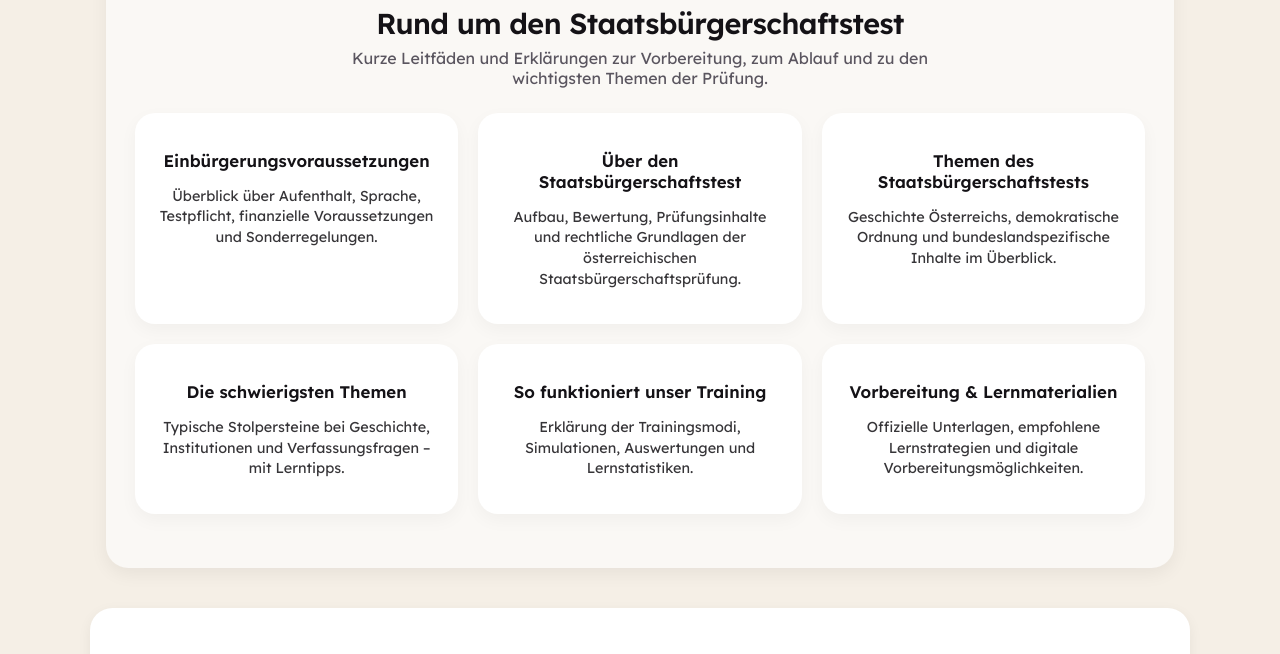
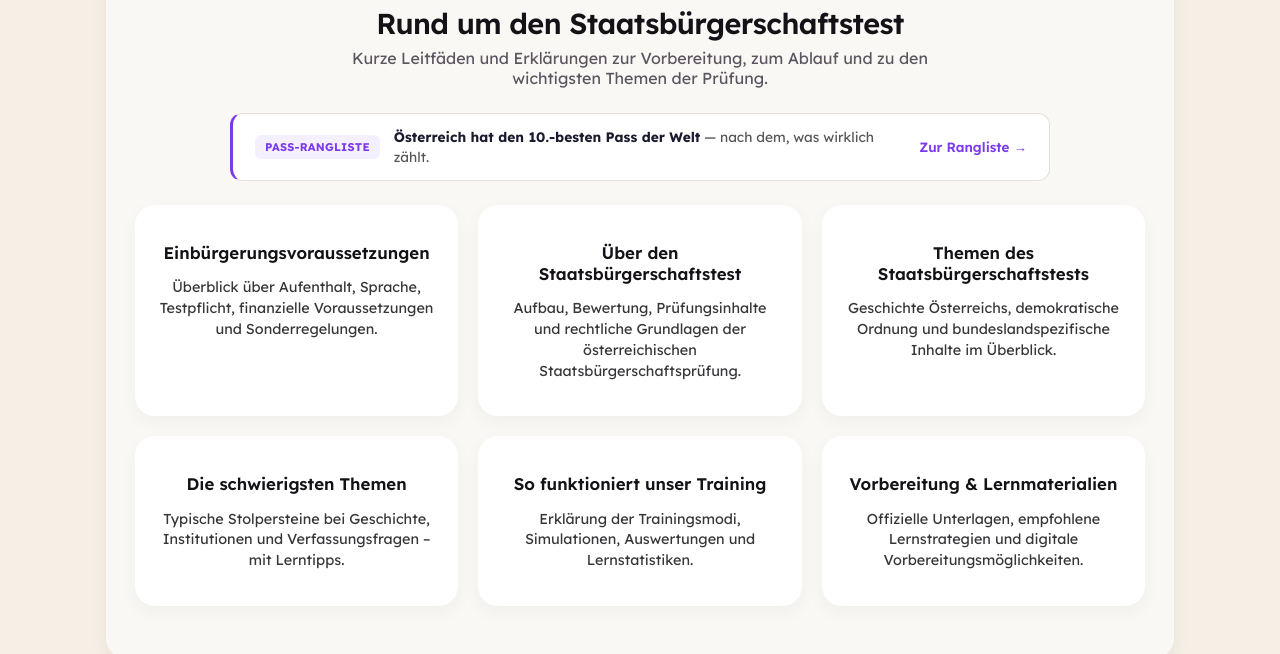
Before and after one commit to civiclearn/austria, a plain HTML site: page index.html in a window 1280 px wide. Shown: the part 4621-5275 px from the top of the page. Drawn offline with Linux system fonts and the light colour scheme.

Commit message:
Update index.html

```diff
--- a/index.html
+++ b/index.html
@@ -427,6 +427,18 @@
     </p>
   </div>
 
+  <!-- PASSPORT RANKING STRIP — Wissenswertes (further-reading pointer → ranking page) -->
+  <a href="https://civiclearn.com/passport-ranking"
+     style="display:flex;align-items:center;gap:14px;max-width:820px;margin:0 auto 24px;padding:13px 22px;background:#fff;border:1px solid #e5e1da;border-left:3px solid #7c3aed;border-radius:12px;text-decoration:none;color:#1d2230;text-align:left;transition:border-color .15s,box-shadow .15s;"
+     onmouseover="this.style.borderColor='#7c3aed';this.style.boxShadow='0 4px 16px rgba(124,58,237,.12)'"
+     onmouseout="this.style.borderColor='#e5e1da';this.style.borderLeftColor='#7c3aed';this.style.boxShadow='none'">
+    <span style="flex:0 0 auto;background:#f5f0ff;color:#7c3aed;font-weight:700;font-size:.7rem;letter-spacing:.02em;padding:5px 10px;border-radius:6px;white-space:nowrap;">PASS-RANGLISTE</span>
+    <span style="flex:1 1 auto;min-width:0;font-size:.86rem;line-height:1.45;color:#555;text-align:left;">
+      <strong style="color:#1a1a2e;">Österreich hat den 10.-besten Pass der Welt</strong> — nach dem, was wirklich zählt.
+    </span>
+    <span style="flex:0 0 auto;color:#7c3aed;font-weight:600;font-size:.84rem;white-space:nowrap;">Zur Rangliste &rarr;</span>
+  </a>
+
   <div class="articles-grid">
 
     <a href="/einbuergerungsvoraussetzungen.html" class="article-card">
```
